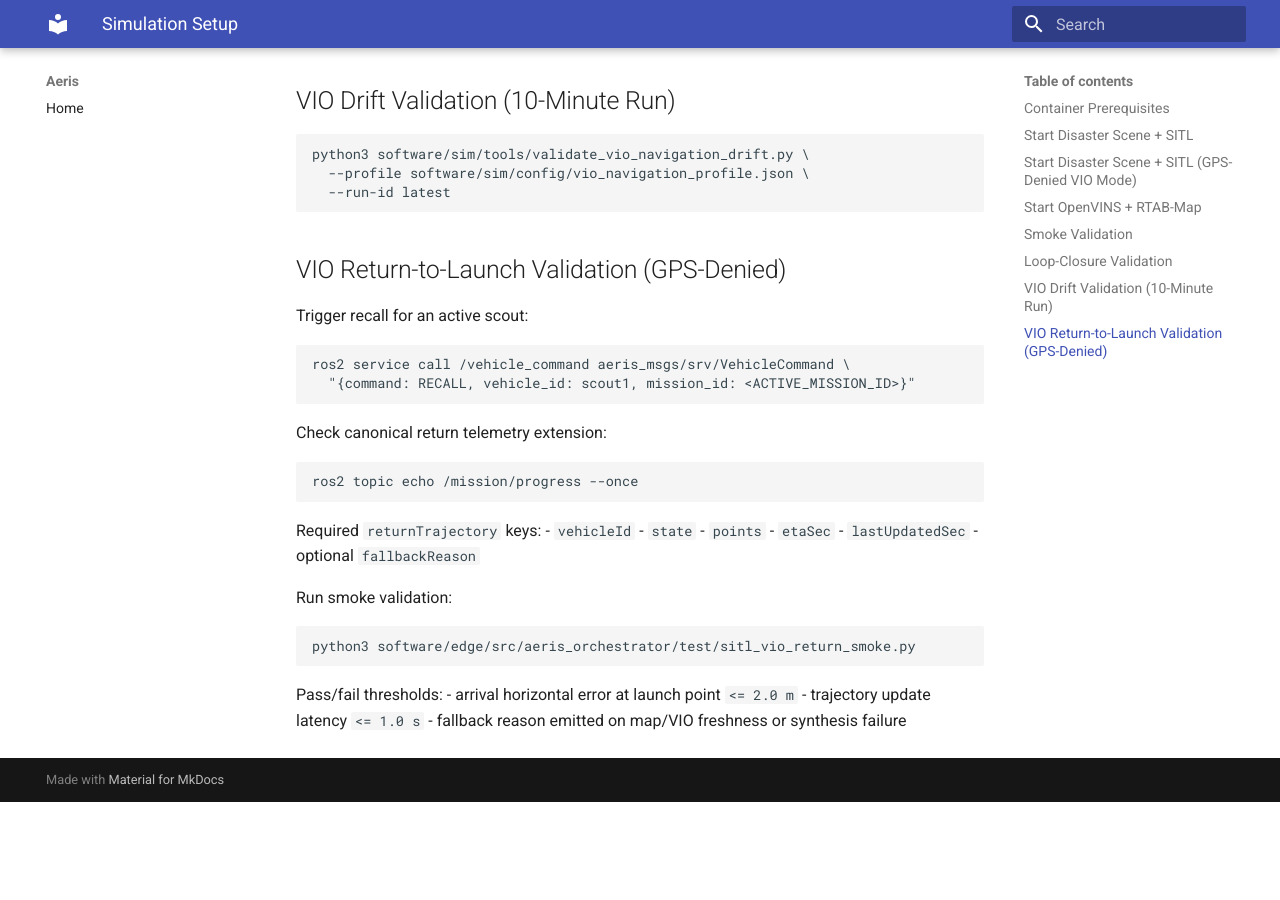
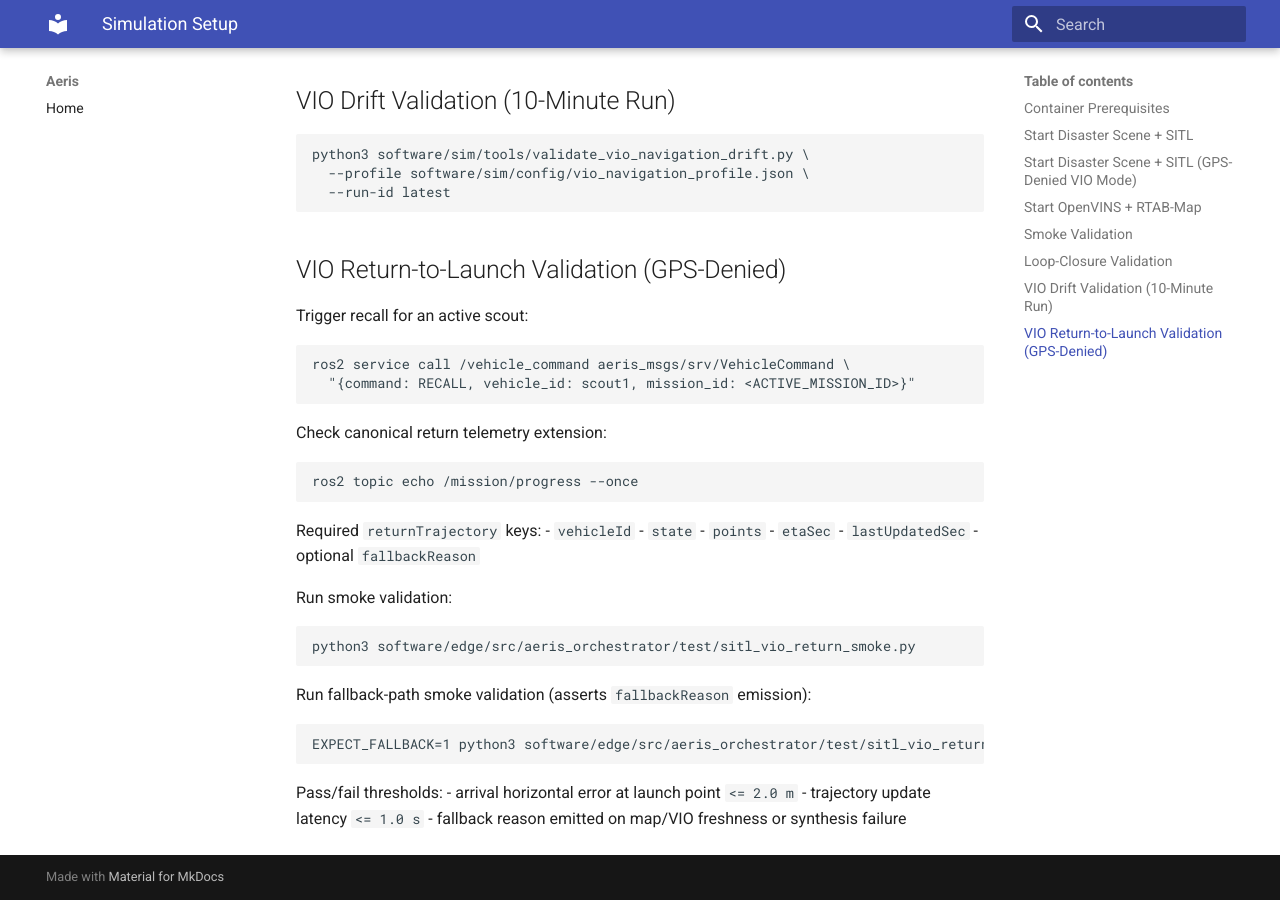
Before and after one commit to Aeris-Drones/aeris, an MkDocs documentation site: the page built from docs/specs/sim_setup.md, in a window 1280 px wide and 900 px high, scrolled down 1300 px. Built offline with MkDocs 1.6.1 and Material for MkDocs 9.7.7, drawn with Linux system fonts in a browser that asks for light colours; before the commit the page ends 2102 px from its top, so only the background shows below that.

Commit message:
docs: document fallback smoke command for VIO return

````diff
--- a/docs/specs/sim_setup.md
+++ b/docs/specs/sim_setup.md
@@ -94,6 +94,12 @@ Run smoke validation:
 python3 software/edge/src/aeris_orchestrator/test/sitl_vio_return_smoke.py
 ```
 
+Run fallback-path smoke validation (asserts `fallbackReason` emission):
+
+```bash
+EXPECT_FALLBACK=1 python3 software/edge/src/aeris_orchestrator/test/sitl_vio_return_smoke.py
+```
+
 Pass/fail thresholds:
 - arrival horizontal error at launch point `<= 2.0 m`
 - trajectory update latency `<= 1.0 s`
````
Also changed, not shown: docs/specs/stories/vio_navigation.md (+6 -0 lines).
